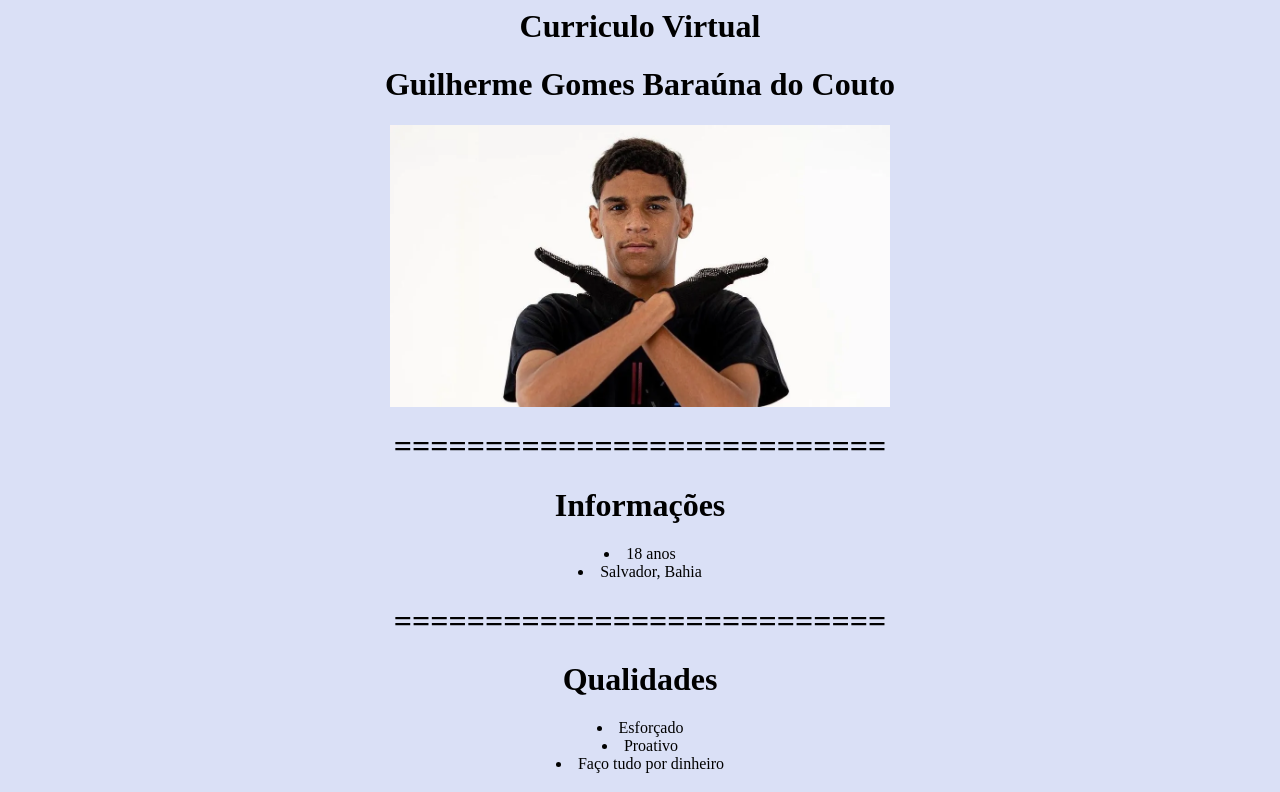
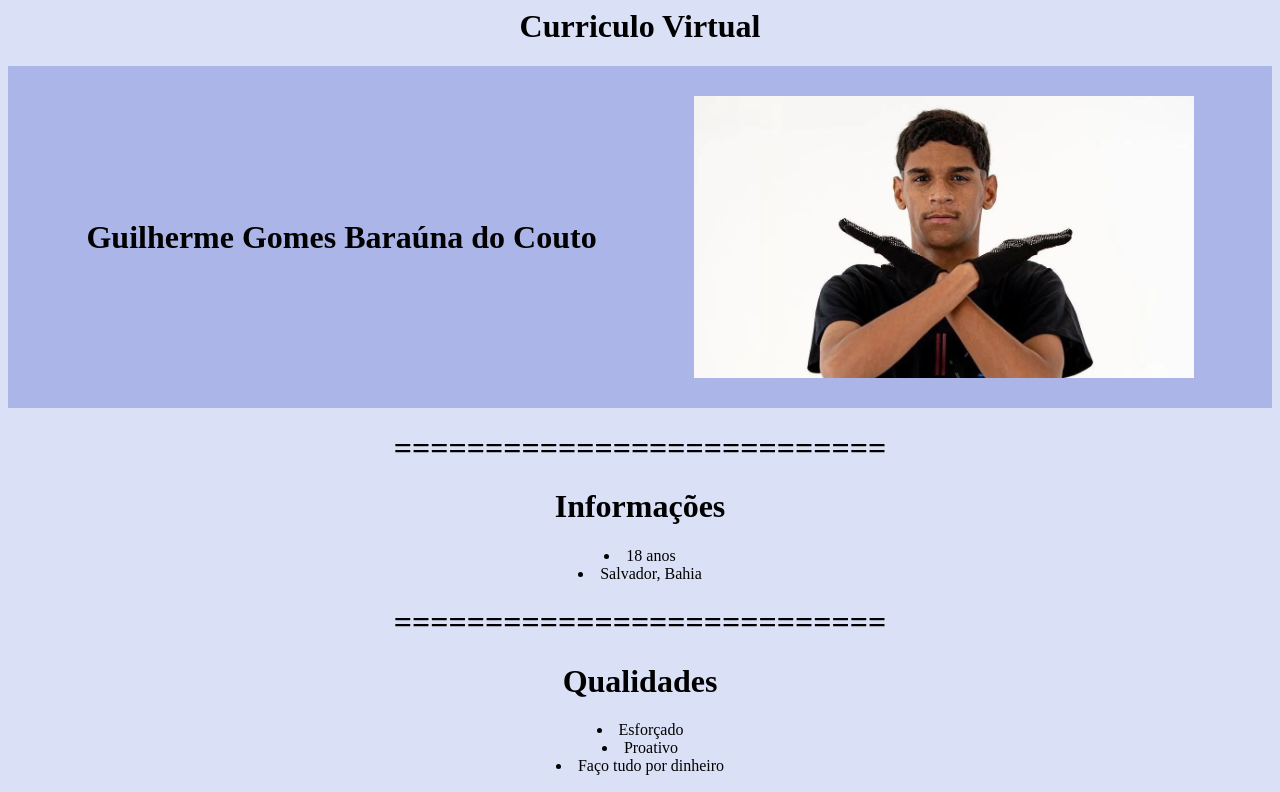
Before and after one commit to guixs789/aula-html, a plain HTML site: page index.html in a window 1280 px wide. Shown: the top 792 px of the page. Drawn offline with Linux system fonts and the light colour scheme.

Commit message:
Add files via upload

```diff
--- a/index.html
+++ b/index.html
@@ -1,12 +1,24 @@
 <html>
 <head>
   <title>Curriculo Virtual</title>
+  <style>
+    header {
+      background-color: rgb(171, 181, 231);
+      display: flex;
+      align-items: center;
+      justify-content: space-around;
+      padding: 30px;
+    }
+  </style>
 </head>
 <body style="background-color:rgb(218, 224, 246)">
  <center>
 <h1>Curriculo Virtual</h1>
-    <h1>Guilherme Gomes Baraúna do Couto</h1>
+  <header>
+      <h1>Guilherme Gomes Baraúna do Couto</h1>
     <img src="Imagens\luva.webp" alt="eu" width="500px">
+  </header>
+
  <h1>===========================</h1>
   <h1> Informações</h1>
      <li>18 anos</li>
```
